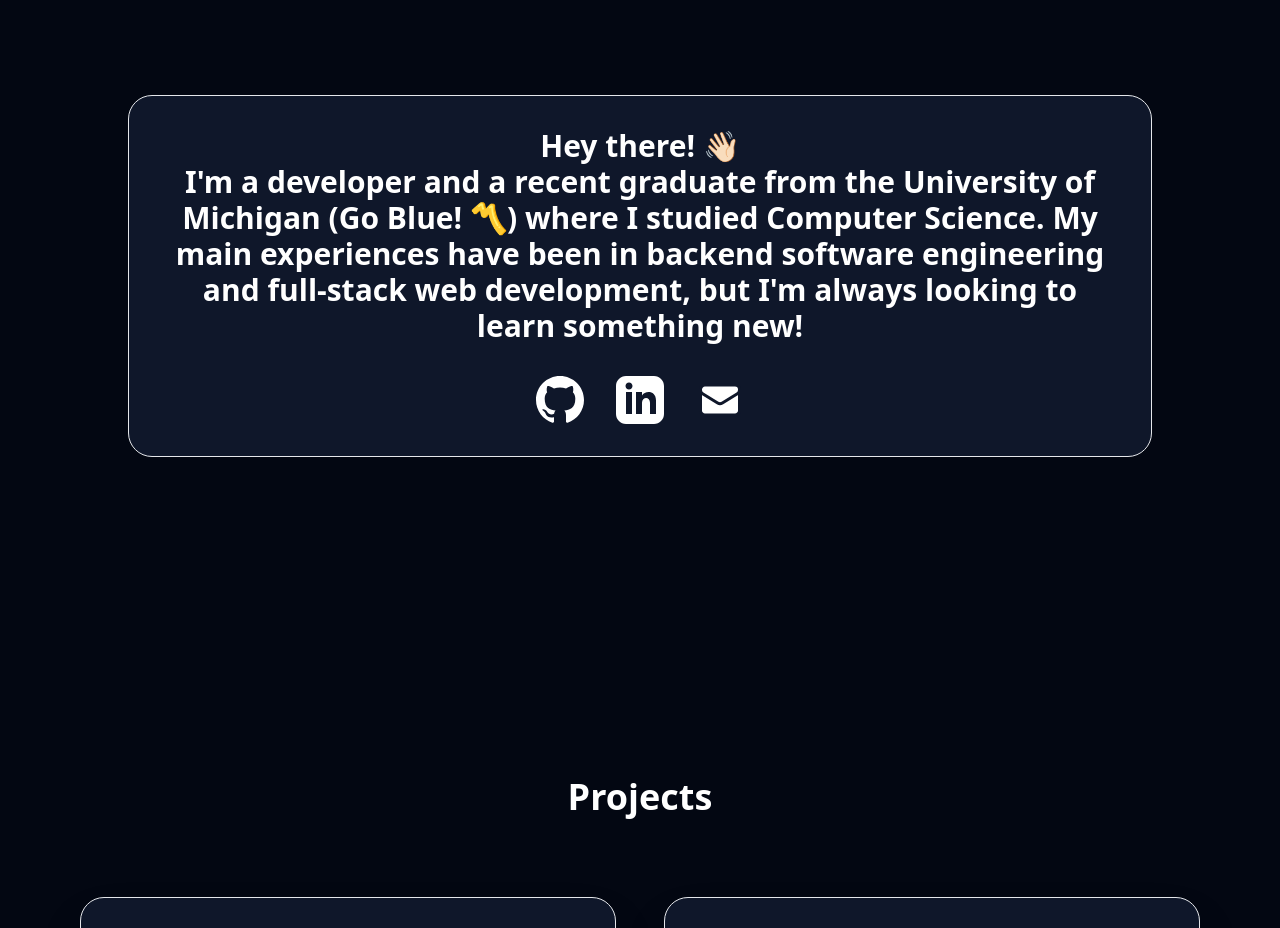
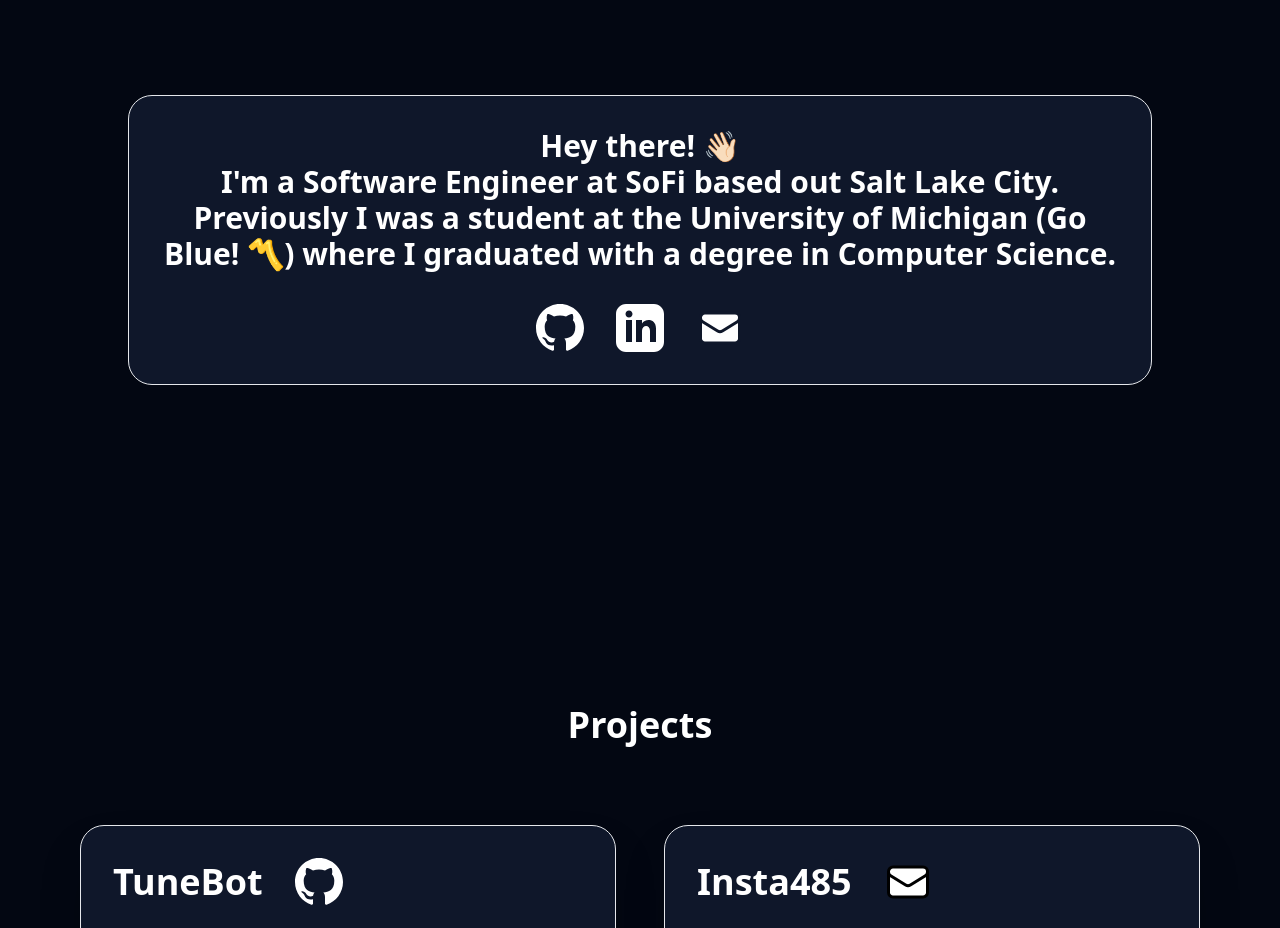
Before and after one commit to arlough/personal-website-v3, a Next.js app: page / in a window 1280 px wide. Shown: the part 1060-1988 px from the top of the page. Built offline with nearby package versions, Linux system fonts and the light colour scheme.

Commit message:
copy change

```diff
--- a/src/components/About.js
+++ b/src/components/About.js
@@ -11,8 +11,7 @@ export default function About(){
                 <div className="self-center flex-grow font-bold text-center md:text-3xl">
                     {/* Description */}
                     Hey there! 👋🏻<br></br>
-                    I&apos;m a developer and a recent graduate from the University of Michigan (Go Blue! 〽️) where I studied Computer Science.
-                    My main experiences have been in backend software engineering and full-stack web development, but I&apos;m always looking to learn something new!
+                    I&apos;m a Software Engineer at SoFi based out Salt Lake City. Previously I was a student at the University of Michigan (Go Blue! 〽️) where I graduated with a degree in Computer Science.
                 </div>
                 <div className="flex self-center my-auto space-x-8 text-4xl text-white h-1/4">
                     {/* Links */}
```
